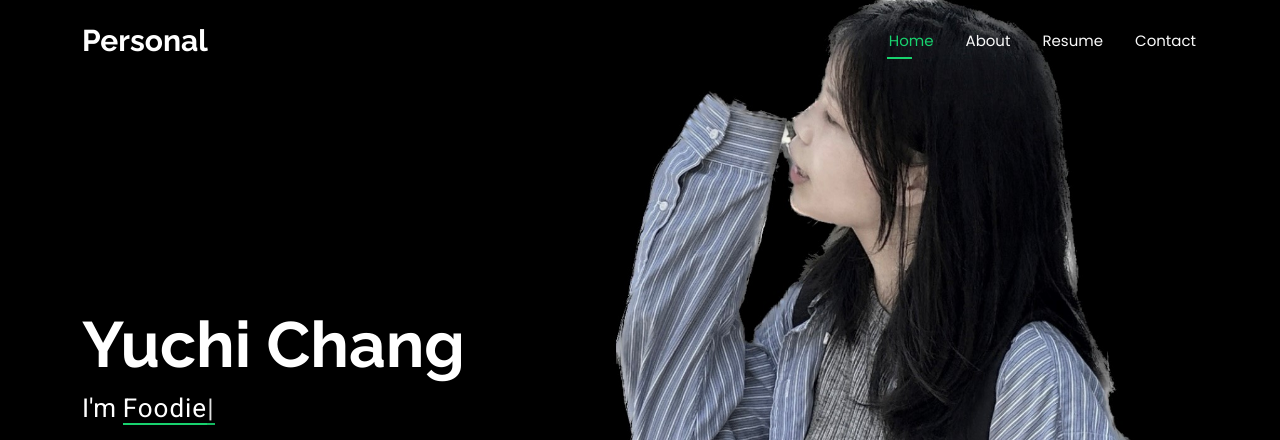
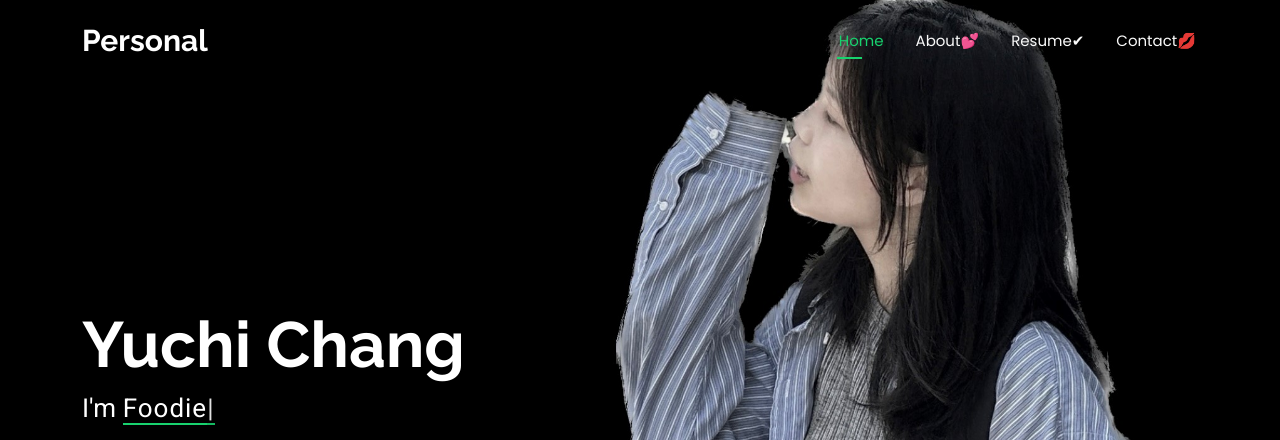
Before and after one commit to chkiiiii/chkiiiii.github.io, a plain HTML site: page Personal/index.html in a window 1280 px wide. Shown: the top 440 px of the page. Drawn offline with Linux system fonts and the light colour scheme.

Commit message:
Update index.html

```diff
--- a/Personal/index.html
+++ b/Personal/index.html
@@ -50,9 +50,9 @@
       <nav id="navmenu" class="navmenu">
         <ul>
           <li><a href="index.html" class="active">Home</a></li>
-          <li><a href="about.html">About</a></li>
-          <li><a href="resume.html">Resume</a></li>
-          <li><a href="contact.html">Contact</a></li>
+          <li><a href="about.html">About💕</a></li>
+          <li><a href="resume.html">Resume✔</a></li>
+          <li><a href="contact.html">Contact💋</a></li>
         </ul>
         <i class="mobile-nav-toggle d-xl-none bi bi-list"></i>
       </nav>
```
